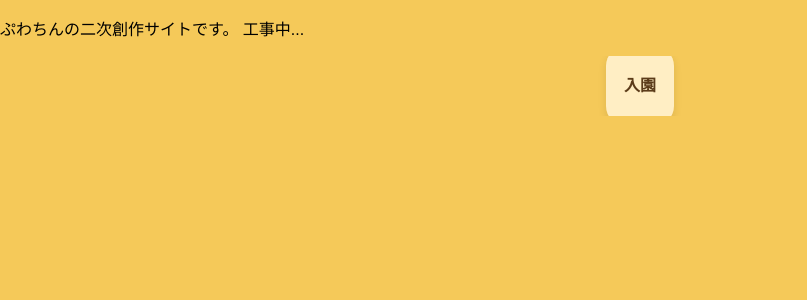
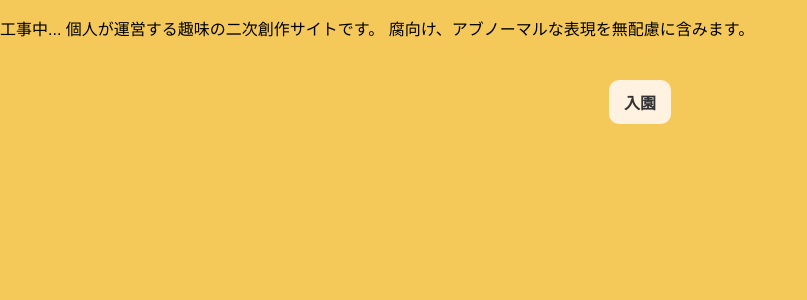
Before and after one commit to puwachin/puwa, a PHP site: page / in a window 1280 px wide. Shown: the top 300 px of the page, without its empty margins (0-807 px from the left). Run offline with PHP 8.4, Linux system fonts and the light colour scheme; some web fonts are replaced.

Commit message:
Add files via upload

```diff
--- a/css/style.css
+++ b/css/style.css
@@ -268,7 +268,7 @@ img {
 
 .site-link {
   position: relative;
-  left: auto;
+  left: 10px;
   width: auto;
   height: auto;
   z-index: 10;
--- a/index.html
+++ b/index.html
@@ -3,7 +3,7 @@
 <head>
   <meta charset="UTF-8">
   <title>漫画 - ぷわぷわらんど</title>
-  <meta name="viewport" content="width=device-width, initial-scale=1">
+  <meta name="viewport" content="width=device-width, initial-scale=1.0">
   <meta name="robots" content="noindex, noarchive, nofollow, noimageindex">
   <link href="https://fonts.googleapis.com/css2?family=Zen+Maru+Gothic&family=Yusei+Magic&display=swap" rel="stylesheet">
   <link rel="stylesheet" href="css/style.css">
@@ -17,11 +17,12 @@
   <link rel="stylesheet" href="css/style.css">
 
 </head>
-<p>ぷわちんの二次創作サイトです。
-工事中...
+<p>
+  工事中...
+
+  個人が運営する趣味の二次創作サイトです。
+  腐向け、アブノーマルな表現を無配慮に含みます。
 </p>
-<body class="pattern-bg">
-  <nav class="main-nav">
+  <nav class="nav-buttons">
       <a href="main.html">入園</a>
     </nav>
-</body>
--- a/link.html
+++ b/link.html
@@ -15,7 +15,9 @@
 <body>
   <a href="https://onomonono.github.io/sthp/" target="_blank" rel="noopener noreferrer" class="site-link">
     <img src="pic/onomu.png">
-  </a>
+  </a><p>ST＊HP/オノムさま</p>
+  <a href="https://inudaisuki.nekoorinu.monster/" target="_blank" rel="noopener noreferrer" class="site-link">
+    <img src="pic/inudomei.png">
 
   <footer class="back-home">
   <a href="main.html" class="home-button">🏠 ホームに戻る</a>
```
